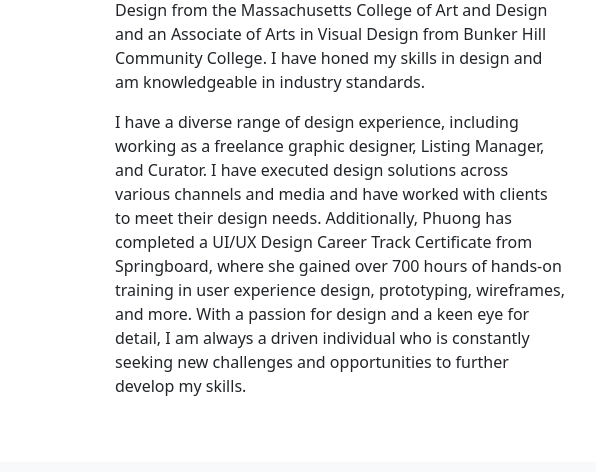
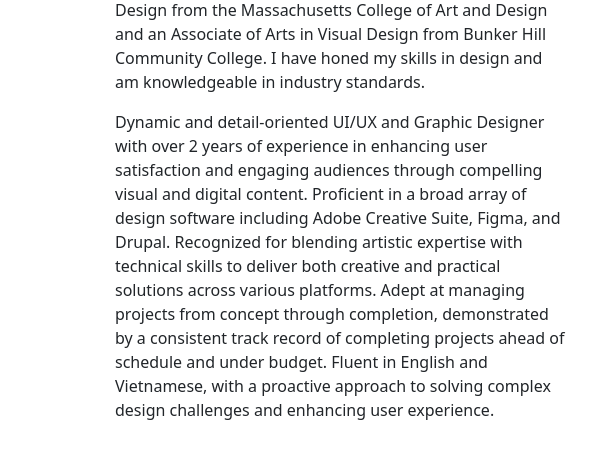
Before and after one commit to phuongvu-design/Portfolio-2023, a plain HTML site: page index.html in a window 1280 px wide. Shown: the part 2699-3171 px from the top of the page, 537-1133 px from the left. Drawn offline with nearby package versions, Linux system fonts and the light colour scheme.

Commit message:
Improved about me

```diff
--- a/index.html
+++ b/index.html
@@ -137,12 +137,7 @@
             Communication Design from the Massachusetts College of Art and Design and an Associate of Arts in Visual
             Design from Bunker Hill Community College. I have honed my skills in design and am knowledgeable in industry
             standards.</p>
-          <p>I have a diverse range of design experience, including working as a freelance graphic designer, Listing
-            Manager, and Curator. I have executed design solutions across various channels and media and have worked
-            with clients to meet their design needs. Additionally, Phuong has completed a UI/UX Design Career Track
-            Certificate from Springboard, where she gained over 700 hours of hands-on training in user experience
-            design, prototyping, wireframes, and more. With a passion for design and a keen eye for detail, I am always
-            a driven individual who is constantly seeking new challenges and opportunities to further develop my skills.
+          <p>Dynamic and detail-oriented UI/UX and Graphic Designer with over 2 years of experience in enhancing user satisfaction and engaging audiences through compelling visual and digital content. Proficient in a broad array of design software including Adobe Creative Suite, Figma, and Drupal. Recognized for blending artistic expertise with technical skills to deliver both creative and practical solutions across various platforms. Adept at managing projects from concept through completion, demonstrated by a consistent track record of completing projects ahead of schedule and under budget. Fluent in English and Vietnamese, with a proactive approach to solving complex design challenges and enhancing user experience.
           </p>
         </div>
       </div>
```
